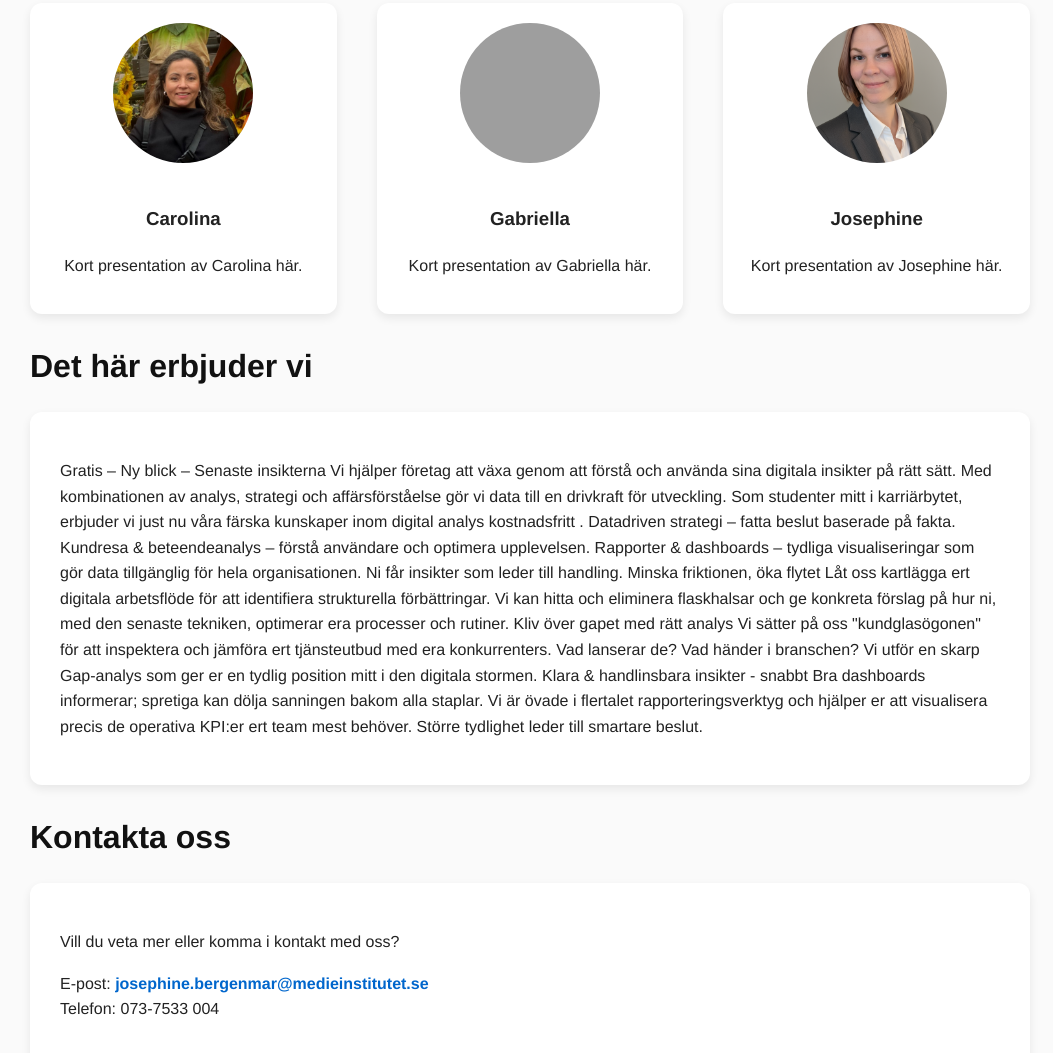
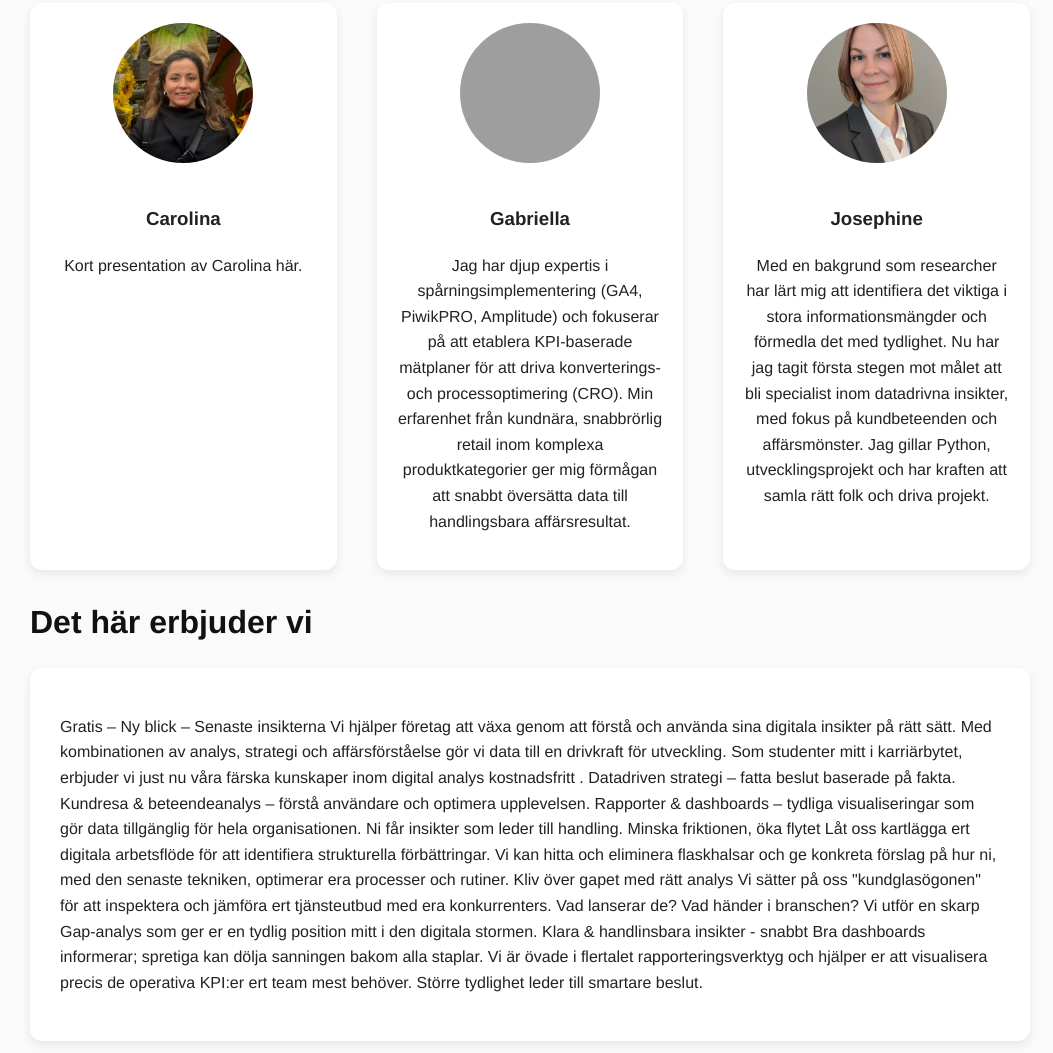
Before and after one commit to very-rimlig/aroundyourworld, a website built with webpack: page index.html in a window 1280 px wide. Shown: the part 754-1807 px from the top of the page, without its empty margins (110-1163 px from the left). Built offline with nearby package versions, Linux system fonts and the light colour scheme; grey boxes are pictures that could not be loaded.

Commit message:
Update index.html

```diff
--- a/index.html
+++ b/index.html
@@ -40,14 +40,14 @@
       <div class="member">
         <img src="img/gabi.jpg" alt="Gabriella" />
         <h3>Gabriella</h3>
-        <p>Kort presentation av Gabriella här.</p>
+        <p>Jag har djup expertis i spårningsimplementering (GA4, PiwikPRO, Amplitude) och fokuserar på att etablera KPI-baserade mätplaner för att driva konverterings- och processoptimering (CRO). Min erfarenhet från kundnära, snabbrörlig retail inom komplexa produktkategorier ger mig förmågan att snabbt översätta data till handlingsbara affärsresultat.</p>
       </div>
 
 
       <div class="member">
         <img src="img/jossan.png" alt="Josephine" />
         <h3>Josephine</h3>
-        <p>Kort presentation av Josephine här.</p>
+        <p>Med en bakgrund som researcher har lärt mig att identifiera det viktiga i stora informationsmängder och förmedla det med tydlighet. Nu har jag tagit första stegen mot målet att bli specialist inom datadrivna insikter, med fokus på kundbeteenden och affärsmönster. Jag gillar Python, utvecklingsprojekt och har kraften att samla rätt folk och driva projekt.</p>
       </div>
     </div>
   </section>
```
